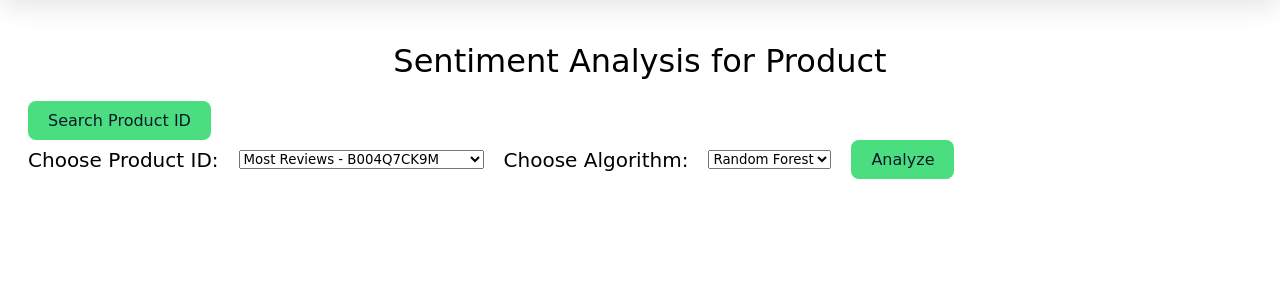
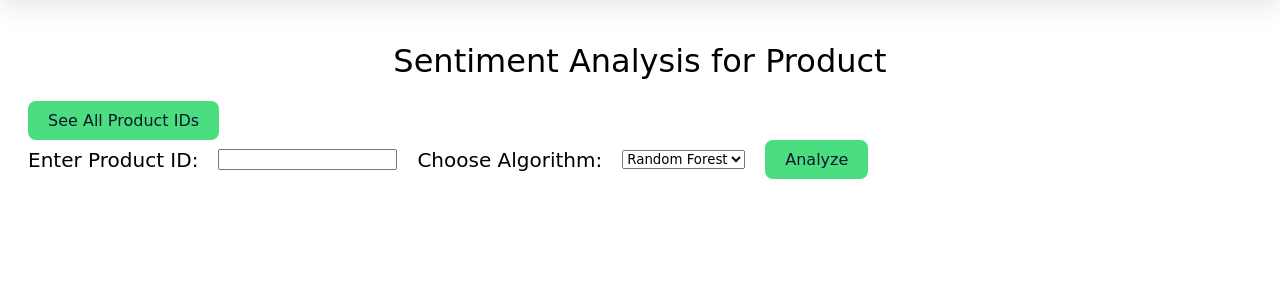
Before and after one commit to Ashik-Al-Habib/SentimentAnalyzer, a Django app: page / in a window 1280 px wide. Shown: the part 78-378 px from the top of the page. Run offline with Django 5.2, Linux system fonts and the light colour scheme.

Commit message:
- Added search field for product search - Handled Validation

```diff
--- a/SentimentAnalyzer/forms.py
+++ b/SentimentAnalyzer/forms.py
@@ -1,18 +1,18 @@
 from django import forms
 
-PRODUCT_IDS = [
-    ("B004Q7CK9M", "Most Reviews - B004Q7CK9M"),
-    ("B004LLIKVU", "2nd Most Reviews - B004LLIKVU"),
-    ("B0091JKVU0", "3rd Most Reviews - B0091JKVU0"),
-    ("B00JDQJZWG", "4th Most Reviews - B00JDQJZWG"),
-    ("B0091JKY0M", "5th Most Reviews - B0091JKY0M"),
-    ("B014S24DAI", "6th Most Reviews - B014S24DAI"),
-    ("B004LLIKY2", "7th Most Reviews - B004LLIKY2"),
-    ("B0066AZGD4", "8th Most Reviews - B0066AZGD4"),
-    ("B00H5BMH44", "9th Most Reviews - B00H5BMH44"),
-    ("B0091JL3OI", "Least Reviews - B0091JL3OI"),
-    ("B091GXRYWU", "Bad Product - B091GXRYWU"),
-]
+# PRODUCT_IDS = [
+#     ("B004Q7CK9M", "Most Reviews - B004Q7CK9M"),
+#     ("B004LLIKVU", "2nd Most Reviews - B004LLIKVU"),
+#     ("B0091JKVU0", "3rd Most Reviews - B0091JKVU0"),
+#     ("B00JDQJZWG", "4th Most Reviews - B00JDQJZWG"),
+#     ("B0091JKY0M", "5th Most Reviews - B0091JKY0M"),
+#     ("B014S24DAI", "6th Most Reviews - B014S24DAI"),
+#     ("B004LLIKY2", "7th Most Reviews - B004LLIKY2"),
+#     ("B0066AZGD4", "8th Most Reviews - B0066AZGD4"),
+#     ("B00H5BMH44", "9th Most Reviews - B00H5BMH44"),
+#     ("B0091JL3OI", "Least Reviews - B0091JL3OI"),
+#     ("B091GXRYWU", "Bad Product - B091GXRYWU"),
+# ]
 
 ALGORITHMS = [
     ('random_forest_model', 'Random Forest'),
@@ -23,5 +23,6 @@ ALGORITHMS = [
 
 
 class ProductSearchForm(forms.Form):
-    product_id = forms.ChoiceField(choices=PRODUCT_IDS, label='Choose Product ID')
+    product_id = forms.CharField(label='Enter Product ID', max_length=100)
+    # product_id = forms.ChoiceField(choices=PRODUCT_IDS, label='Choose Product ID')
     algorithm = forms.ChoiceField(choices=ALGORITHMS, label='Choose Algorithm')
--- a/SentimentAnalyzer/templates/SentimentAnalyzer/sentiment.html
+++ b/SentimentAnalyzer/templates/SentimentAnalyzer/sentiment.html
@@ -70,6 +70,13 @@
             display: block;
             margin: 0 auto;
         }
+        .error-message {
+            color: #ff0e0e;
+            font-size: 18px;
+            font-weight: 500;
+            text-align: center;
+            margin-top: 20px;
+        }
     </style>
 </head>
 <body>
@@ -83,7 +90,7 @@
         <div class="go-to-sentiment">
             <a href="{% url 'search_product' %}">
                 <button type="button" id="go-to-sentiment-button">
-                    Search Product ID
+                    See All Product IDs
                 </button>
             </a>
         </div>
@@ -102,7 +109,7 @@
 
     {% if result %}
         {% if result.error %}
-            <p>{{ result.error }}</p>
+            <p class="error-message">{{ result.error }}</p>
         {% else %}
             <div class="summary-section">
                 <div class="summary-box">
--- a/SentimentAnalyzer/views.py
+++ b/SentimentAnalyzer/views.py
@@ -43,7 +43,7 @@ def analyze_product_reviews(product_id, algorithm):
     # Filter the reviews based on product ID
     reviews = ProductReview.objects.filter(product_id=product_id)
     if not reviews.exists():
-        return {"error": f"No reviews found for product ID: {product_id}"}
+        return {"error": f"No reviews found for Product ID: {product_id}"}
 
     # loading the model
     model_path = '/Users/ashikalhabib/Desktop/test/'
```
